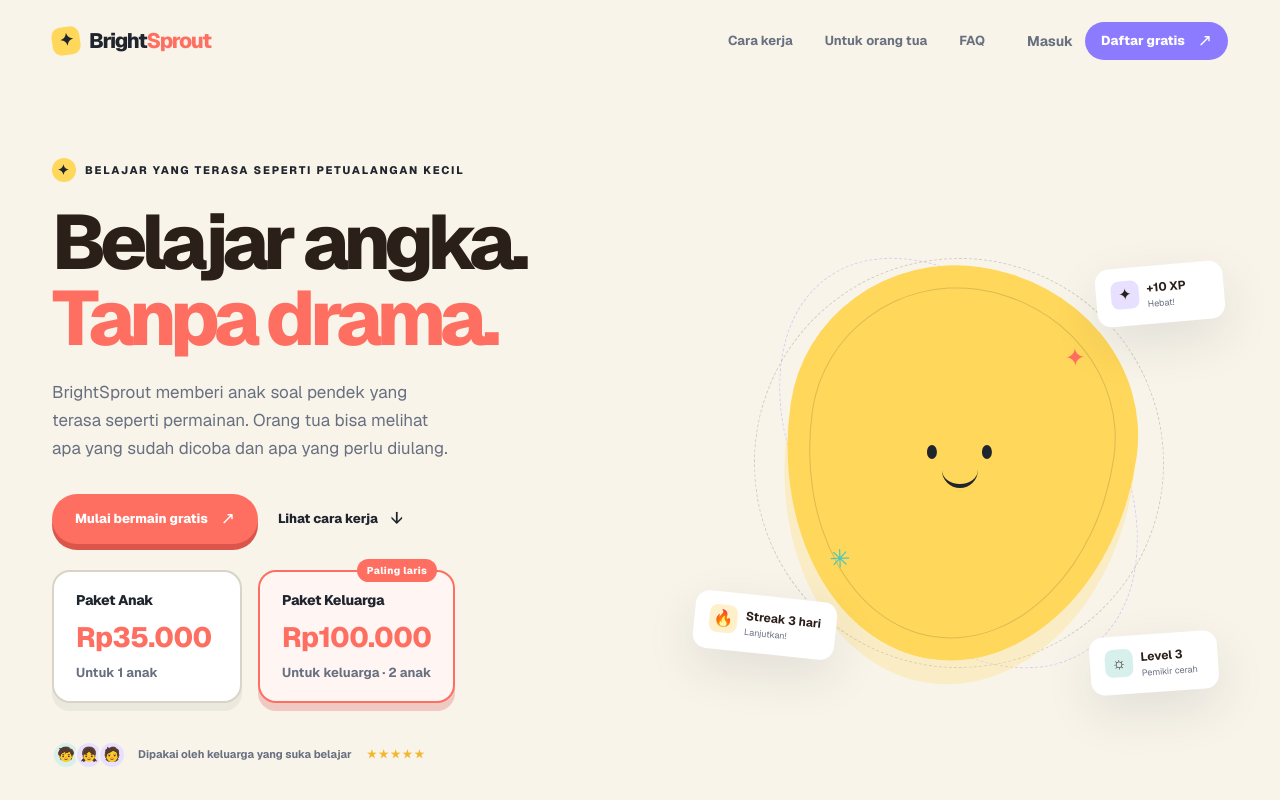
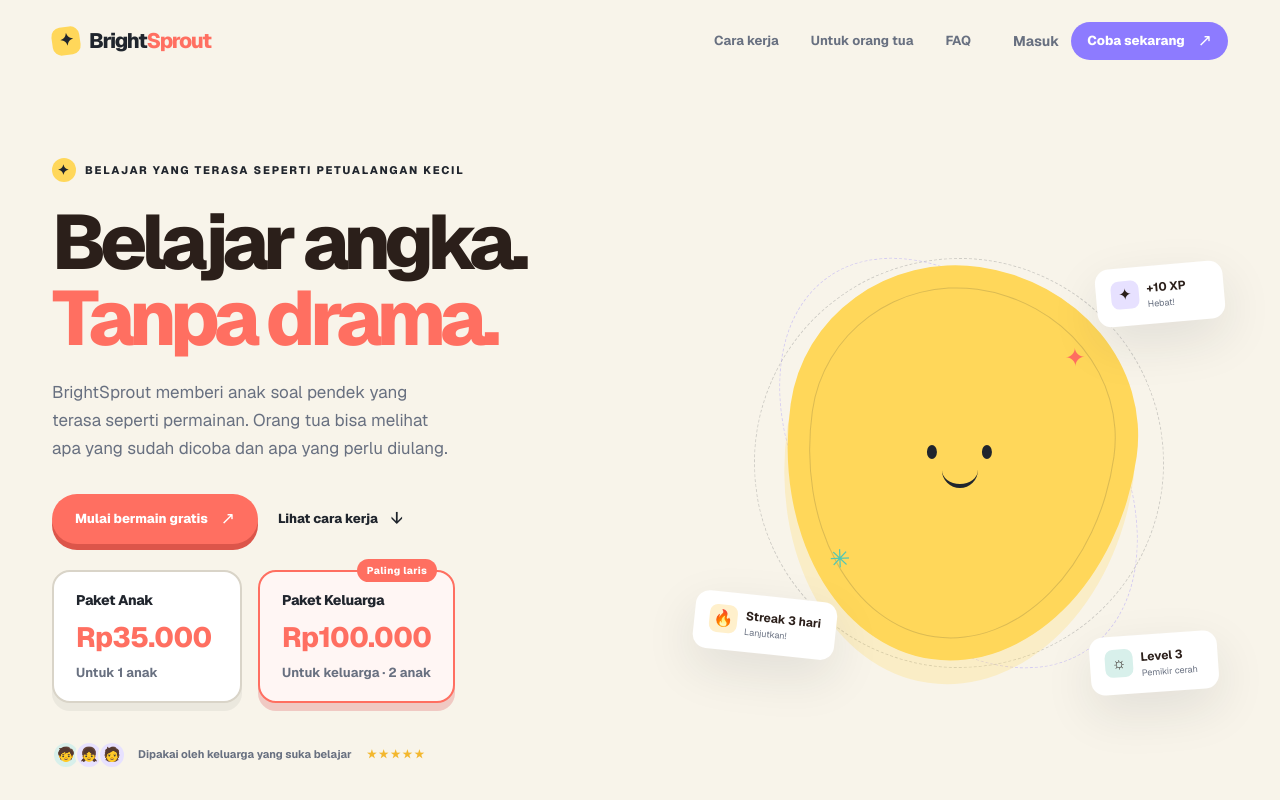
Before and after one commit to annisapermatasari-file/bright-sprout, a Next.js app: page / in a window 1280 px wide. Shown: the top 800 px of the page. Built offline with nearby package versions, Linux system fonts and the light colour scheme; no server answers.

Commit message:
Ganti label tombol header dari 'Daftar gratis' jadi 'Coba sekarang'

```diff
--- a/src/app/page.tsx
+++ b/src/app/page.tsx
@@ -25,7 +25,7 @@
       <header className="site-header">
         <Link href="/" className="brand" aria-label="BrightSprout home"><span className="brand-mark">✦</span><span>Bright<span>Sprout</span></span></Link>
         <nav aria-label="Navigasi utama"><Link href="#how-it-works">Cara kerja</Link><Link href="#grown-ups">Untuk orang tua</Link><Link href="#faq">FAQ</Link></nav>
-        <div className="header-actions">{session?.user ? <Link href="/parent" className="text-link">Dasbor</Link> : <><Link href="/login" className="text-link">Masuk</Link><Link href="/register" className="button button-small">Daftar gratis<span>↗</span></Link></>}{session?.user ? <Link href={primaryHref} className="button button-small">Main sekarang<span>↗</span></Link> : null}</div>
+        <div className="header-actions">{session?.user ? <Link href="/parent" className="text-link">Dasbor</Link> : <><Link href="/login" className="text-link">Masuk</Link><Link href="/register" className="button button-small">Coba sekarang<span>↗</span></Link></>}{session?.user ? <Link href={primaryHref} className="button button-small">Main sekarang<span>↗</span></Link> : null}</div>
       </header>
 
       <main id="main-content">
```
